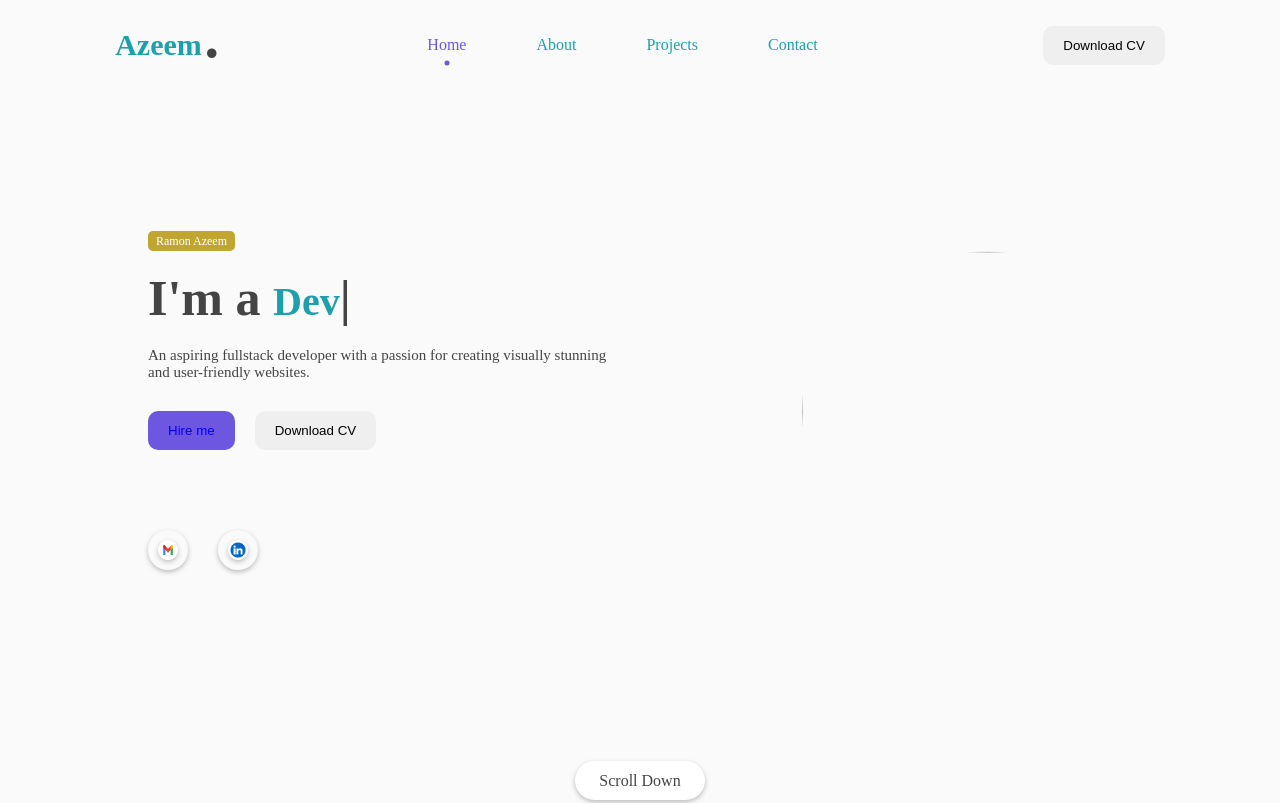
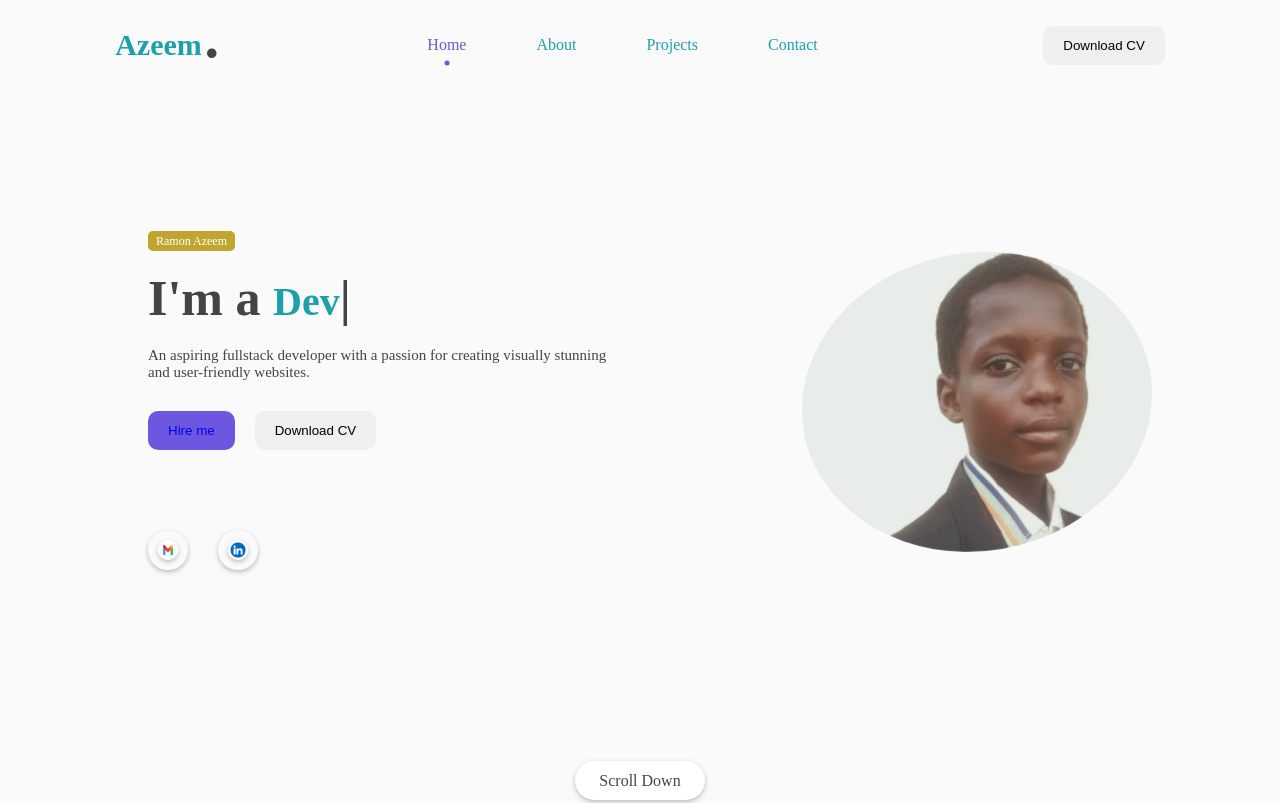
Before and after one commit to RamonAzeem/ramons-portfolio, a plain HTML site: page index.html in a window 1280 px wide. Shown: the top 803 px of the page. Drawn offline with nearby package versions, Linux system fonts and the light colour scheme; files whose address does not match are found by name.

Commit message:
Add files via upload
initial commit

```diff
--- a/index.html
+++ b/index.html
@@ -73,7 +73,7 @@
          </div>
          <div class="featured-image">
              <div class="image">
-                 <img src="images/aseem.jpg" alt="">
+                 <img src="IMAGE/aseem.jpg" alt="">
              </div>
              </div>
              <div class="scroll-icon-box">
```
